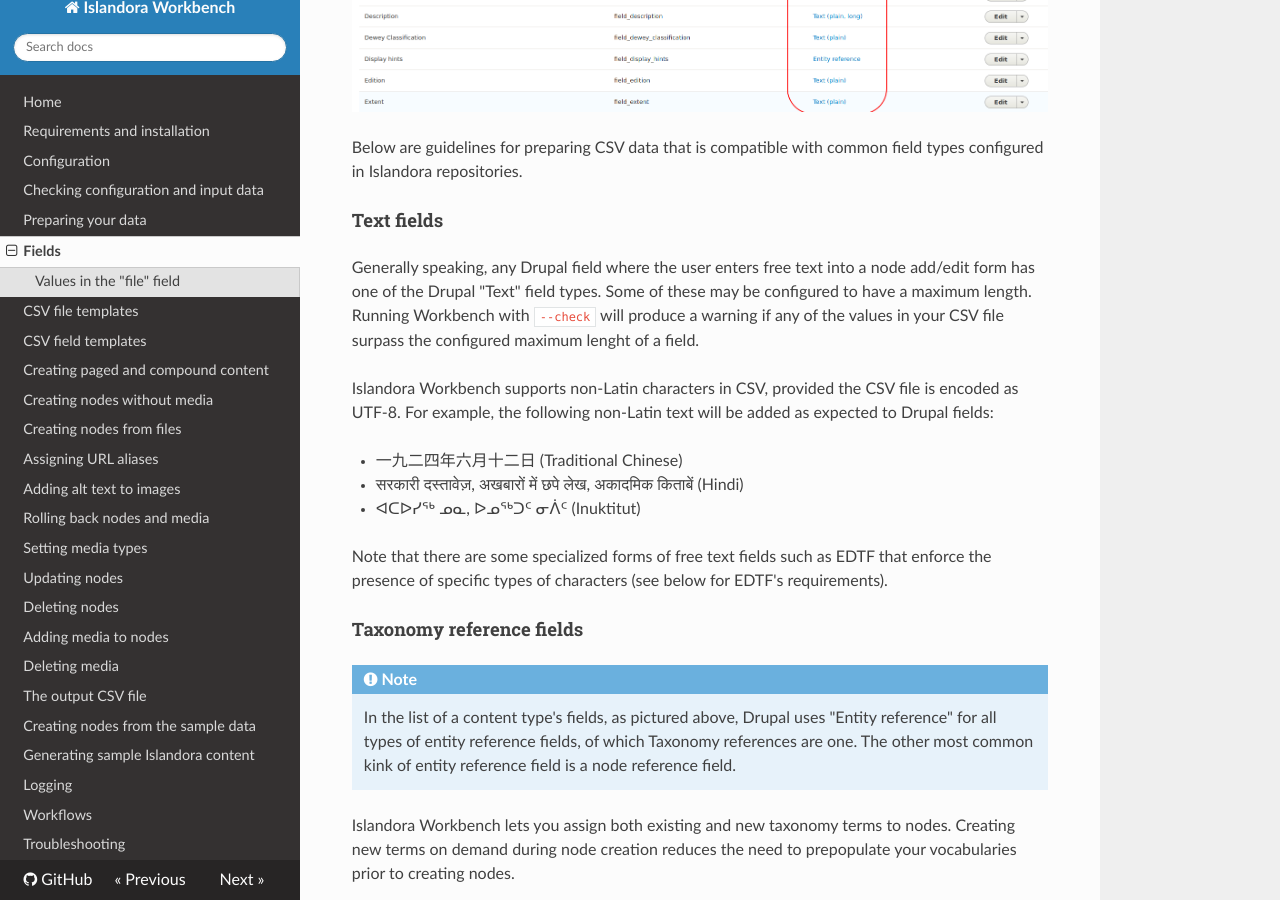
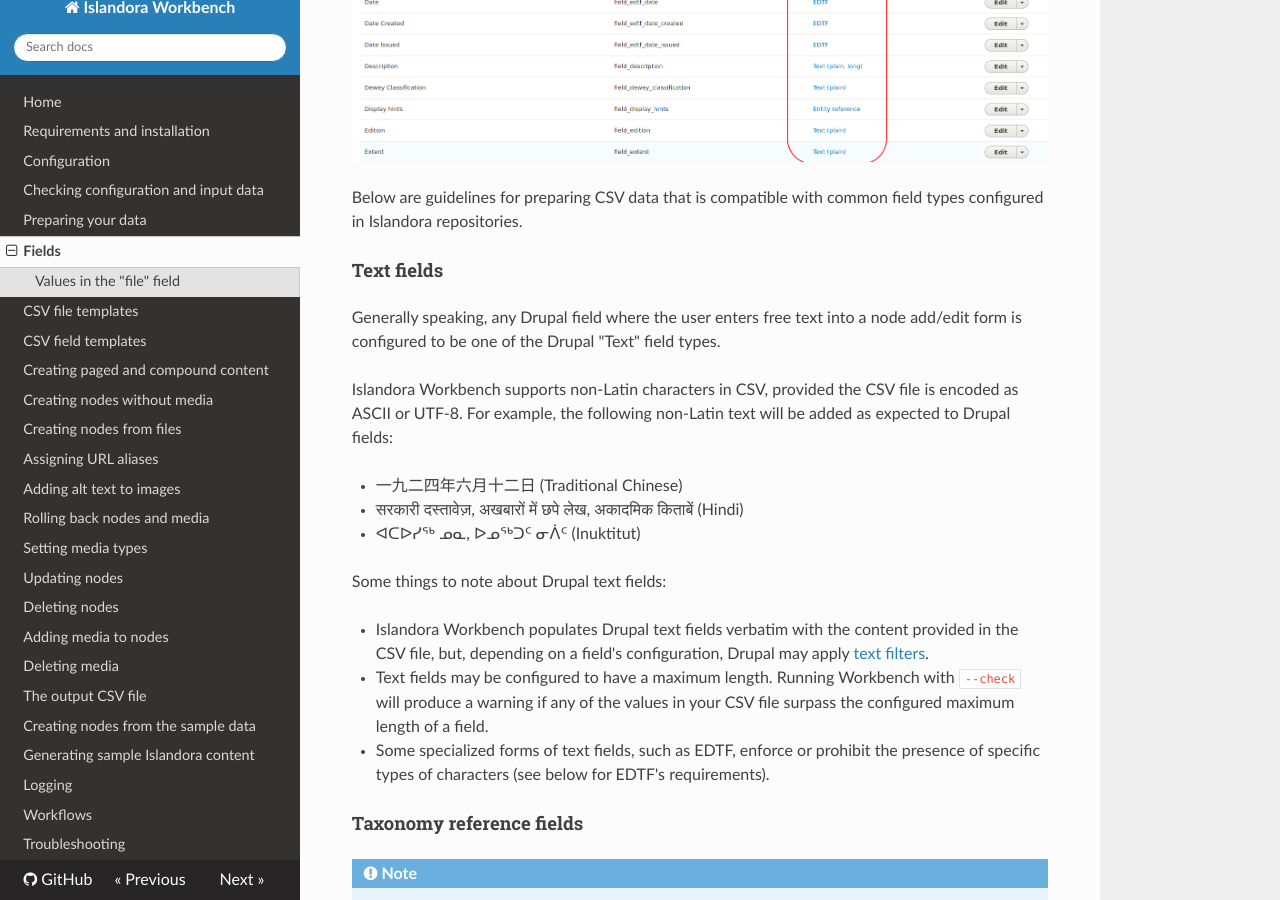
Before and after one commit to mjordan/islandora_workbench_docs, an MkDocs documentation site: the page built from docs/fields.md, in a window 1280 px wide and 900 px high, scrolled down 5125 px. Built offline with MkDocs 1.6.1, drawn with Linux system fonts in a browser that asks for light colours; nearby versions of some CDN libraries; old or Windows-style settings are respelled for this version of MkDocs; some of the changed text lies outside the part shown.

```diff
--- a/docs/fields.md
+++ b/docs/fields.md
@@ -88,11 +88,9 @@
 !!! note
     If content-type field values apply to all of the rows in your CSV file, you can avoid including them in the CSV and instead use "[CSV field templates](/islandora_workbench_docs/field_templates/)".
 
+### Single and multi-valued fields
 
-
-#### Single and multi-valued fields
-
-Drupal allows for fields to have a single value, a specific maximum number of values, or unlimited number of values.
+Drupal allows for fields to have a single value, a specific maximum number of values, or unlimited number of values. In the CSV input file, each Drupal field corresponds to a single CSV field. In other words, the CSV column names must be unique, even if a Drupal field allows multiple values. Populating multivalued fields is explained below.
 
 #### Single-valued fields
 
@@ -147,15 +145,19 @@
 
 #### Text fields
 
-Generally speaking, any Drupal field where the user enters free text into a node add/edit form has one of the Drupal "Text" field types. Some of these may be configured to have a maximum length. Running Workbench with `--check` will produce a warning if any of the values in your CSV file surpass the configured maximum lenght of a field.
+Generally speaking, any Drupal field where the user enters free text into a node add/edit form is configured to be one of the Drupal "Text" field types.
 
-Islandora Workbench supports non-Latin characters in CSV, provided the CSV file is encoded as UTF-8. For example, the following non-Latin text will be added as expected to Drupal fields:
+Islandora Workbench supports non-Latin characters in CSV, provided the CSV file is encoded as ASCII or UTF-8. For example, the following non-Latin text will be added as expected to Drupal fields:
 
 * 一九二四年六月十二日 (Traditional Chinese)
 * सरकारी दस्तावेज़, अखबारों में छपे लेख, अकादमिक किताबें (Hindi)
 * ᐊᑕᐅᓯᖅ ᓄᓇ, ᐅᓄᖅᑐᑦ ᓂᐲᑦ (Inuktitut)
 
-Note that there are some specialized forms of free text fields such as EDTF that enforce the presence of specific types of characters (see below for EDTF's requirements).
+Some things to note about Drupal text fields:
+
+* Islandora Workbench populates Drupal text fields verbatim with the content provided in the CSV file, but, depending on a field's configuration, Drupal may apply [text filters](https://www.drupal.org/node/213156).
+* Text fields may be configured to have a maximum length. Running Workbench with `--check` will produce a warning if any of the values in your CSV file surpass the configured maximum length of a field.
+* Some specialized forms of text fields, such as EDTF, enforce or prohibit the presence of specific types of characters (see below for EDTF's requirements).
 
 #### Taxonomy reference fields
 
@@ -291,7 +293,7 @@
 
 or
 
-`relators:art:person:Jordan, Mark|relators:art:45`
+`"relators:art:person:Jordan, Mark|relators:art:45"`
 
 ##### Adding new typed relation targets
 
```
Also changed, not shown: other parts of docs/fields.md (+1 -1 lines), docs/check.md (+2 -0 lines), docs/configuration.md (+6 -0 lines), docs/troubleshooting.md (+4 -0 lines), site/check/index.html, site/index.html, site/sitemap.xml.
